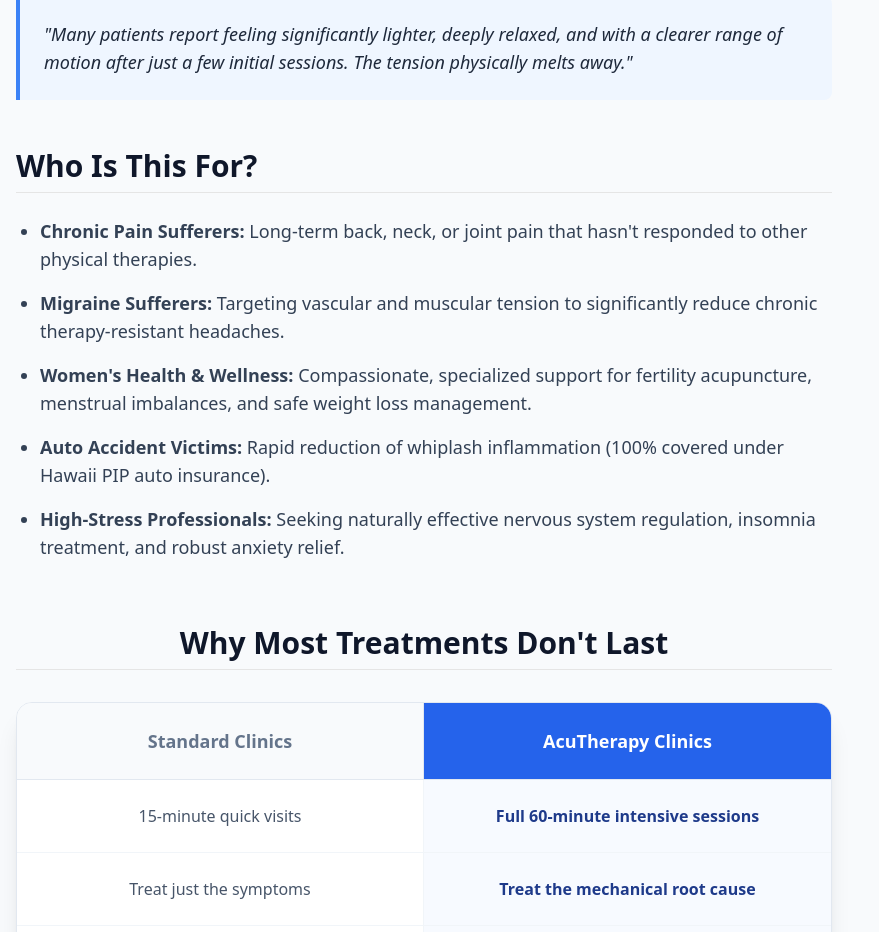
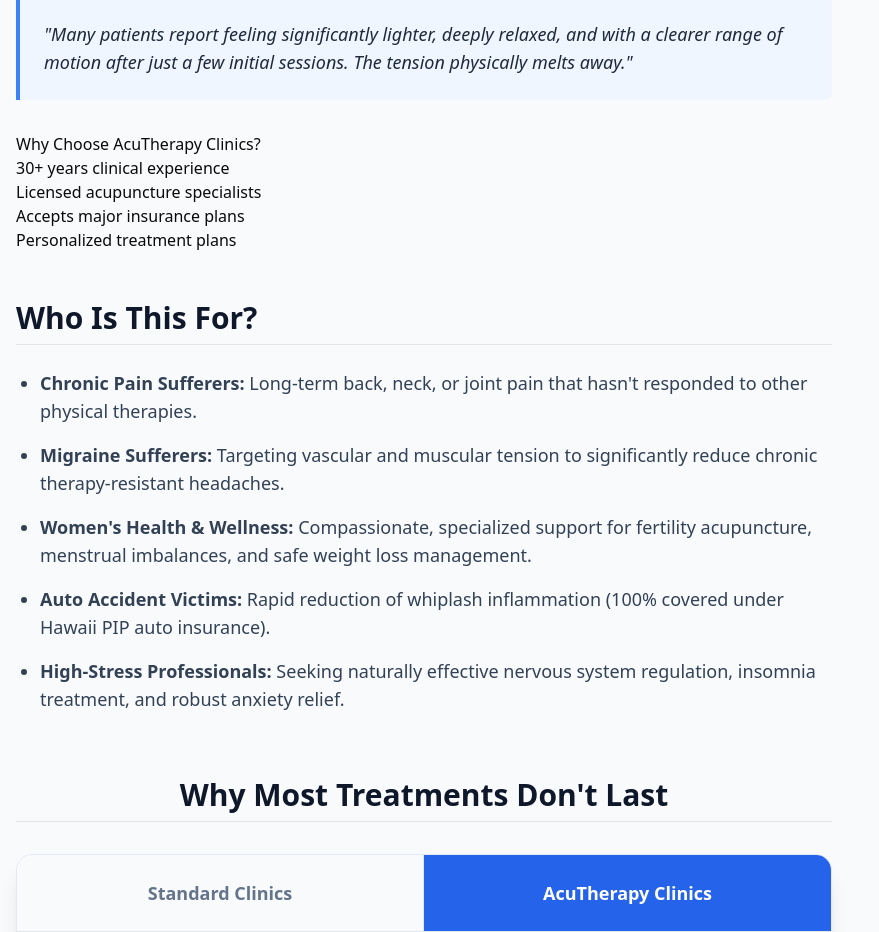
Before and after one commit to acutherapy/acutherapy-web-v2, a React (Vite) app: page /acupuncture-honolulu in a window 1280 px wide. Shown: the part 1940-2872 px from the top of the page, without its empty margins (0-879 px from the left). Built offline with nearby package versions, Linux system fonts and the light colour scheme.

Commit message:
Update AcupunctureHonoluluPage.tsx

```diff
--- a/src/pages/AcupunctureHonoluluPage.tsx
+++ b/src/pages/AcupunctureHonoluluPage.tsx
@@ -94,6 +94,14 @@ export default function AcupunctureHonoluluPage() {
                 "Many patients report feeling significantly lighter, deeply relaxed, and with a clearer range of motion after just a few initial sessions. The tension physically melts away."
               </p>
             </div>
+            <h2>Why Choose AcuTherapy Clinics?</h2>
+
+<ul>
+<li>30+ years clinical experience</li>
+<li>Licensed acupuncture specialists</li>
+<li>Accepts major insurance plans</li>
+<li>Personalized treatment plans</li>
+</ul>
 
             <h2 className="text-3xl font-bold text-slate-900 mt-12 mb-6 border-b pb-2">Who Is This For?</h2>
             <ul className="list-disc pl-6 space-y-4 text-lg text-slate-700 mb-8">
```
